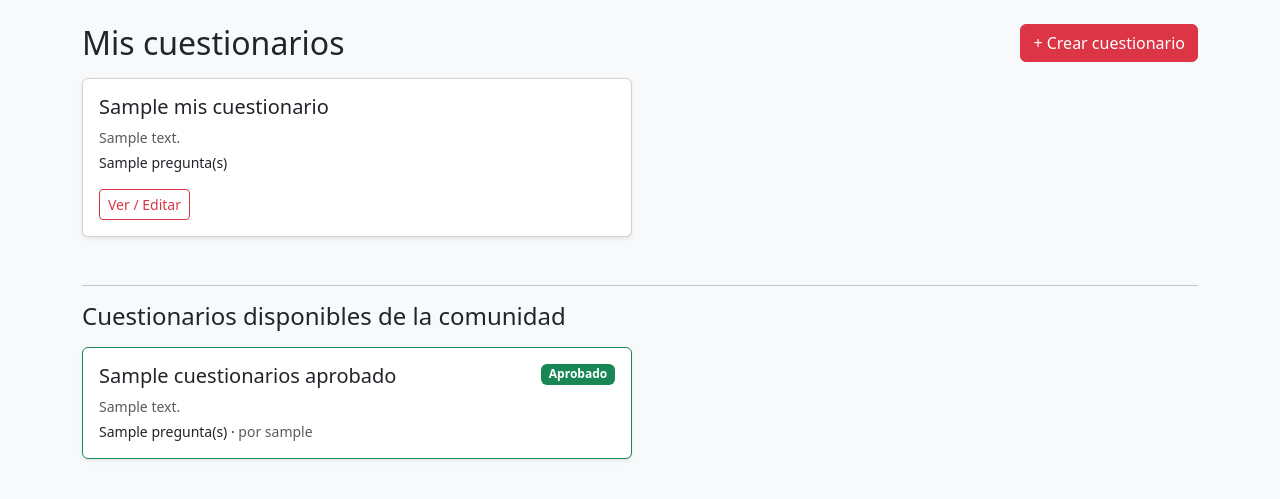
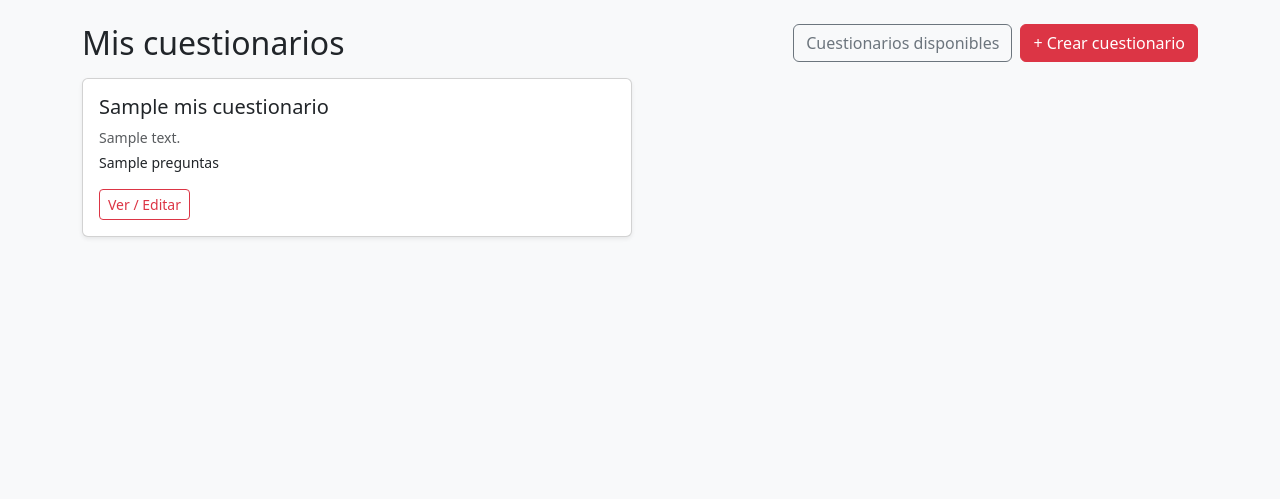
Before and after one commit to joaquinx293/Psicoapp_taller_web-, a Django app: template templates/cuestionarios/listado.html in a window 1280 px wide. Shown: the part 56-555 px from the top of the page. Run offline with Django 5.2, Linux system fonts and the light colour scheme; the template is opened without the code that fills it: most values are stand-ins (such as "Sample title", 1, 10 or a date in 2020).

Commit message:
HU-017: Acceder a seccion centralizada de cuestionarios

```diff
--- a/templates/cuestionarios/listado.html
+++ b/templates/cuestionarios/listado.html
@@ -1,16 +1,20 @@
 {% extends "base.html" %}
-{% block titulo %}Cuestionarios - PsicoApp{% endblock %}
+{% block titulo %}Cuestionarios — PsicoApp{% endblock %}
 
 {% block contenido %}
 
-<!-- Mis cuestionarios -->
 <div class="d-flex justify-content-between align-items-center mb-3">
   <h2 class="mb-0">Mis cuestionarios</h2>
-  <a href="{% url 'cuestionarios:crear' %}" class="btn btn-danger">+ Crear cuestionario</a>
+  <div class="d-flex gap-2">
+    <a href="{% url 'cuestionarios:cuestionarios_publicos' %}" class="btn btn-outline-secondary">
+      Cuestionarios disponibles
+    </a>
+    <a href="{% url 'cuestionarios:crear' %}" class="btn btn-danger">+ Crear cuestionario</a>
+  </div>
 </div>
 
 {% if mis_cuestionarios %}
-<div class="row g-3 mb-5">
+<div class="row g-3">
   {% for c in mis_cuestionarios %}
   <div class="col-md-6">
     <div class="card shadow-sm h-100">
@@ -20,15 +24,15 @@
           {% if c.estado == 'borrador' %}
             <span class="badge bg-secondary">Borrador</span>
           {% elif c.estado == 'en_revision' %}
-            <span class="badge bg-warning text-dark">En revision</span>
+            <span class="badge bg-warning text-dark">En revisión</span>
           {% elif c.estado == 'aprobado' %}
             <span class="badge bg-success">Aprobado</span>
           {% elif c.estado == 'rechazado' %}
             <span class="badge bg-danger">Rechazado</span>
           {% endif %}
         </div>
-        <p class="text-muted small mb-1">{{ c.descripcion|default:"Sin descripcion" }}</p>
-        <p class="small mb-3">{{ c.cantidad_preguntas_activas }} pregunta(s)</p>
+        <p class="text-muted small mb-1">{{ c.descripcion|default:"Sin descripción" }}</p>
+        <p class="small mb-3">{{ c.cantidad_preguntas_activas }} pregunta{{ c.cantidad_preguntas_activas|pluralize }}</p>
         <a href="{% url 'cuestionarios:detalle' c.pk %}" class="btn btn-sm btn-outline-danger">
           Ver / Editar
         </a>
@@ -37,7 +41,7 @@
             {% csrf_token %}
             <button type="submit" class="btn btn-sm btn-outline-warning"
               {% if c.cantidad_preguntas_activas == 0 %}disabled title="Agrega al menos una pregunta"{% endif %}>
-              Enviar a revision
+              Enviar a revisión
             </button>
           </form>
         {% endif %}
@@ -47,33 +51,11 @@
   {% endfor %}
 </div>
 {% else %}
-<div class="alert alert-info mb-5">
-  Aun no has creado cuestionarios.
-  <a href="{% url 'cuestionarios:crear' %}">Crea el primero</a>.
-</div>
-{% endif %}
-
-<!-- Cuestionarios aprobados de otros especialistas -->
-{% if cuestionarios_aprobados %}
-<hr>
-<h4 class="mb-3">Cuestionarios disponibles de la comunidad</h4>
-<div class="row g-3">
-  {% for c in cuestionarios_aprobados %}
-  <div class="col-md-6">
-    <div class="card shadow-sm border-success h-100">
-      <div class="card-body">
-        <div class="d-flex justify-content-between align-items-start mb-2">
-          <h5 class="card-title mb-0">{{ c.nombre }}</h5>
-          <span class="badge bg-success">Aprobado</span>
-        </div>
-        <p class="text-muted small mb-1">{{ c.descripcion|default:"Sin descripcion" }}</p>
-        <p class="small mb-0">{{ c.cantidad_preguntas_activas }} pregunta(s) &middot;
-          <span class="text-muted">por {{ c.especialista.get_full_name|default:c.especialista.username }}</span>
-        </p>
-      </div>
-    </div>
-  </div>
-  {% endfor %}
+<div class="alert alert-info mt-3">
+  Aún no has creado cuestionarios.
+  Puedes <a href="{% url 'cuestionarios:crear' %}">crear uno desde cero</a>
+  o explorar los <a href="{% url 'cuestionarios:cuestionarios_publicos' %}">cuestionarios disponibles</a>
+  para copiar una plantilla.
 </div>
 {% endif %}
 
```
Also changed, not shown: cuestionarios/urls.py (+10 -5 lines), cuestionarios/views/__init__.py (+6 -1 lines), cuestionarios/views/cuestionarios_publicos.py (added, +67 -0 lines), templates/cuestionarios/cuestionarios_publicos.html (added, +59 -0 lines), cuestionarios/migrations/0007_cuestionario_publico.py (added).
